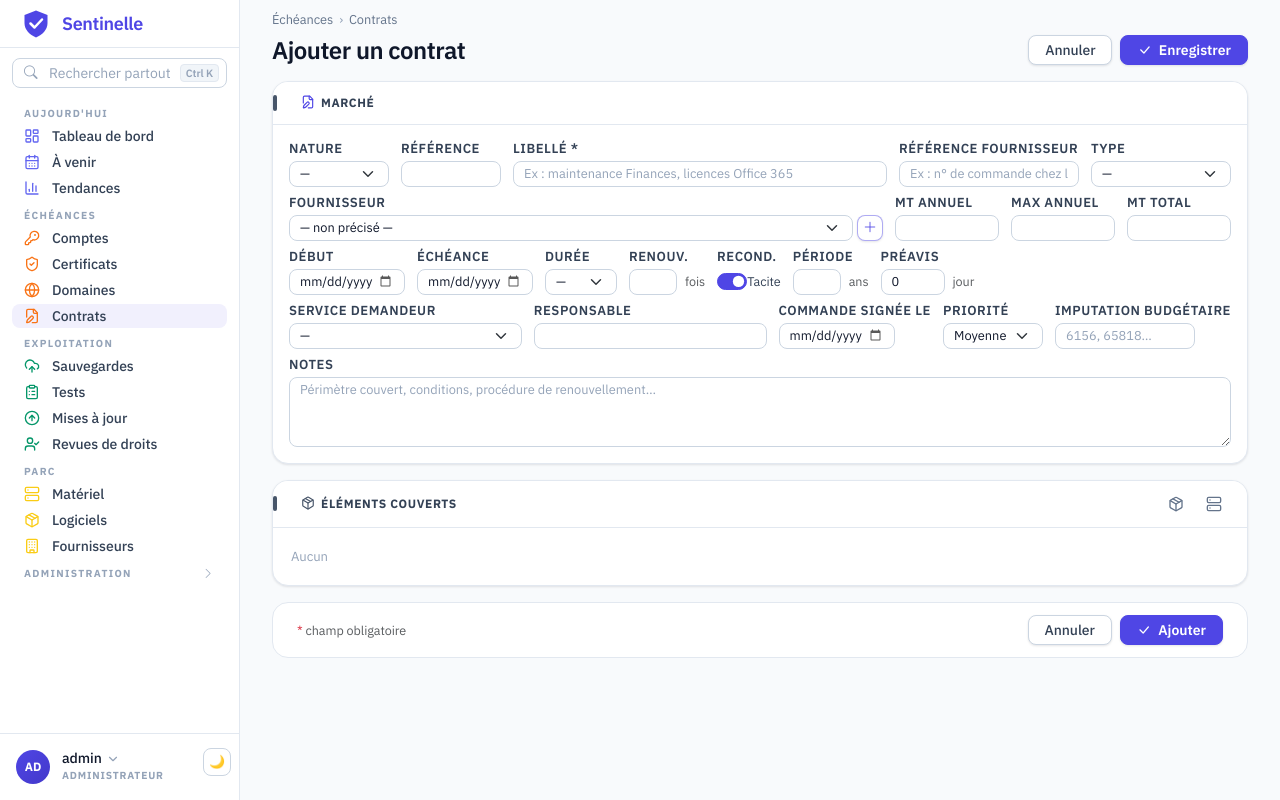
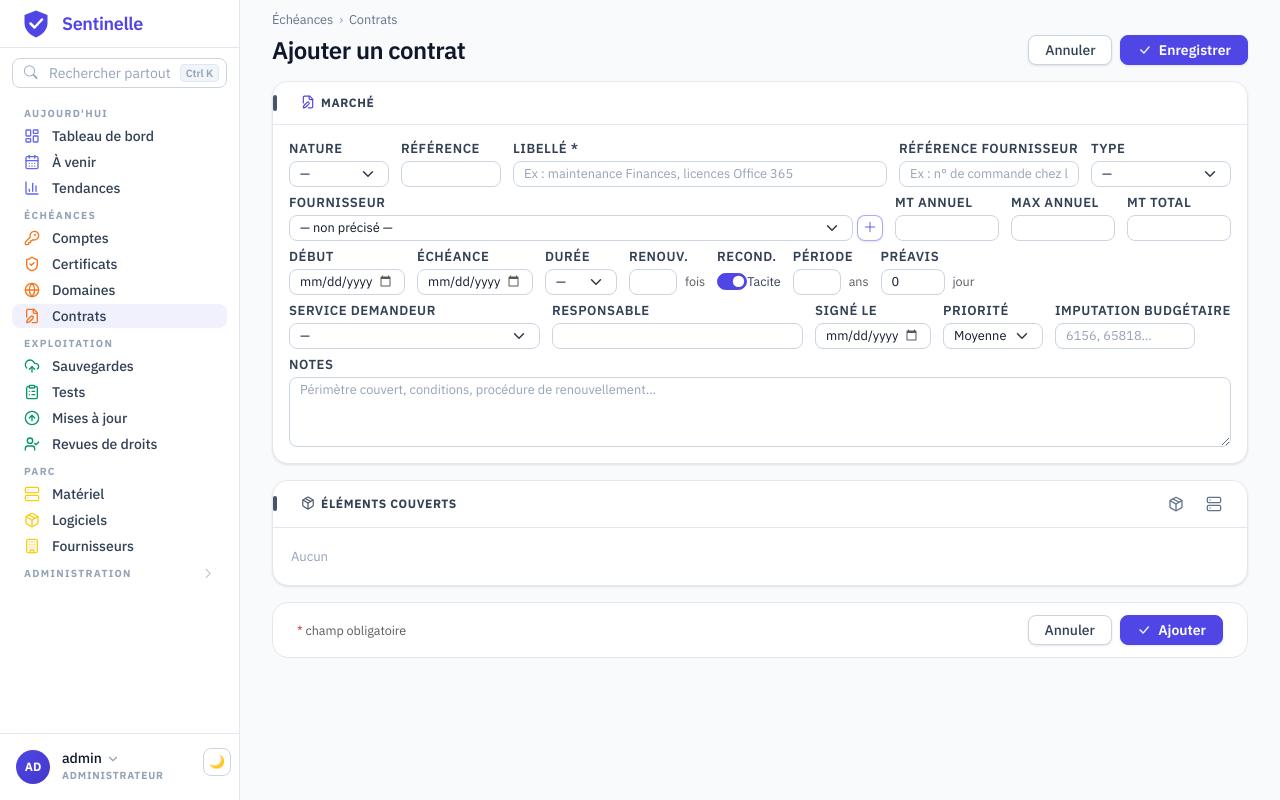
Before and after one commit to cparfait/sentinelle, a Flask app: page /contracts/create in a window 1280 px wide. Run offline with Flask 3, Linux system fonts and the light colour scheme; a user stored in the database is signed in; data comes from the database, SQL or seed files in the repository; data that the repository does not hold is empty; parts of the project's set-up code (start-up, migrations or seed data) failed here and were passed over; some libraries are stand-ins or nearby versions.

Commit message:
Formulaire de contrat : intitulé « Signé le »
Pour le bon de commande, dont l'intitulé entier reste en infobulle.

Co-Authored-By: Claude Fable 5.1 <noreply@anthropic.com>

```diff
--- a/app/templates/contracts/form.html
+++ b/app/templates/contracts/form.html
@@ -203,7 +203,7 @@
                        value="{{ contract.responsible or '' if contract else '' }}">
             </div>
             <div>
-                <label class="form-label small mb-1" for="ctBon" title="Bon de commande signé le">Commande signée le</label>
+                <label class="form-label small mb-1" for="ctBon" title="Bon de commande signé le">Signé le</label>
                 <input type="date" name="order_signed_on" id="ctBon" class="form-control form-control-sm l-date"
                        value="{{ contract.order_signed_on.strftime('%Y-%m-%d') if contract and contract.order_signed_on else '' }}">
             </div>
```
